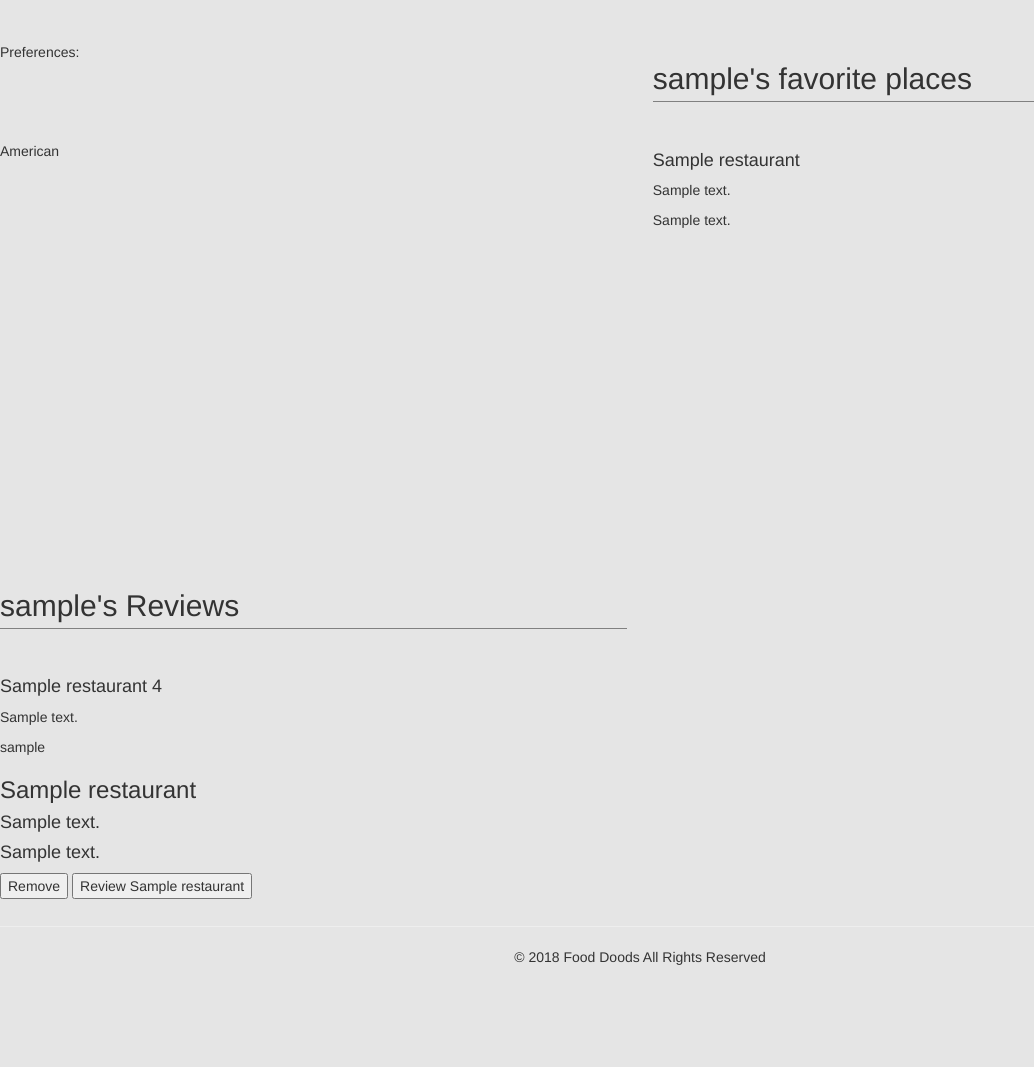
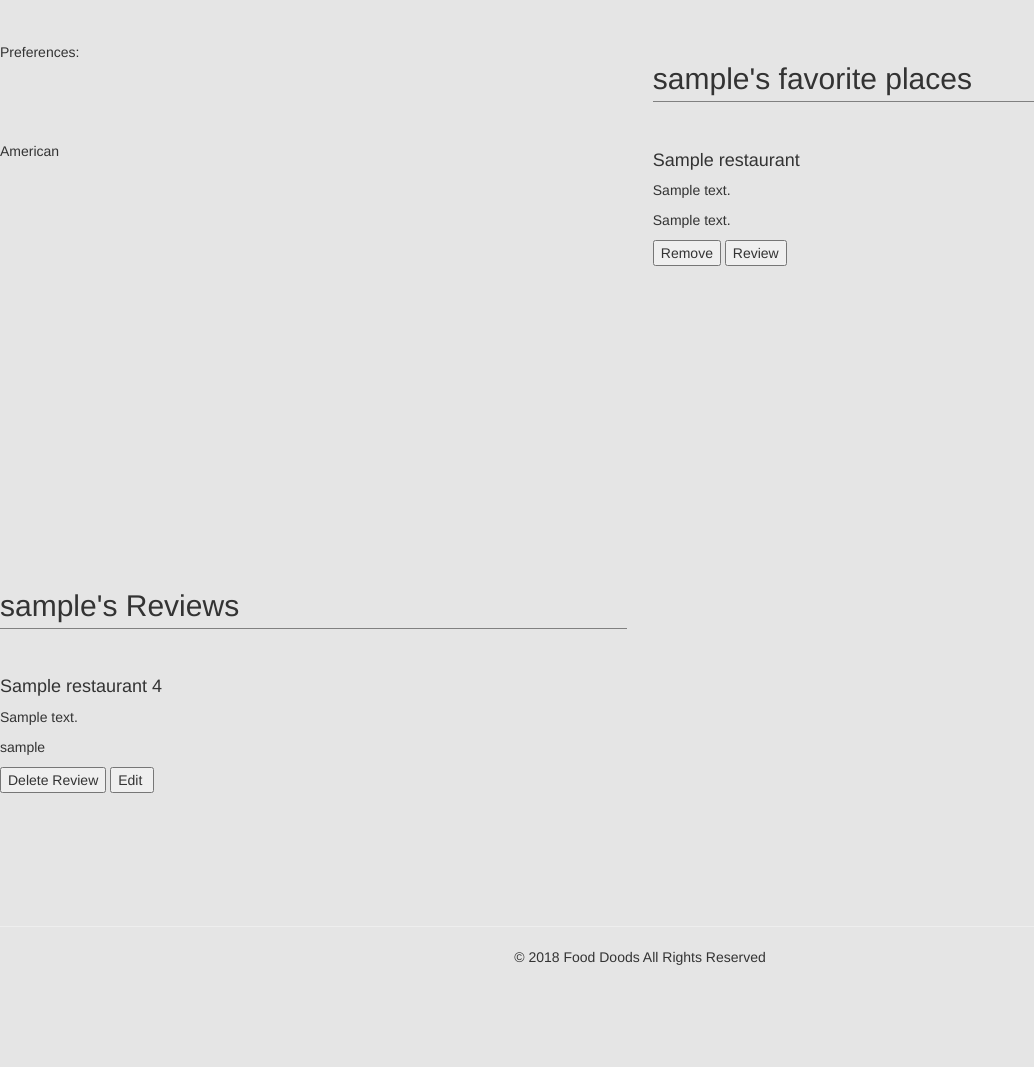
Before and after one commit to aduncan12/project-02, a Django app: page /userprofile in a window 1280 px wide. Shown: the part 584-1651 px from the top of the page, without its empty margins (0-1034 px from the left). Run offline with Django 3.2, Linux system fonts and the light colour scheme; a user stored in the database is signed in; data comes from the database, SQL or seed files in the repository; tables that the repository leaves empty hold one stand-in row (values such as "Sample post"); grey boxes marked "Sample" are stand-in pictures; some libraries are stand-ins or nearby versions; some web fonts are replaced.

Commit message:
My useprofile version

```diff
--- a/foodie/templates/foodie/userprofile.html
+++ b/foodie/templates/foodie/userprofile.html
@@ -13,9 +13,11 @@
   <p id="profileDesc">Description: {{ userprofile.description }}</p>
   <!-- <p>Total preferences: {{ userprofile.preferences.all.length }}</p> -->
   <p id="profilePref">Preferences:</p>
+  <div id="preferences">
       {% for preference in userprofile.preferences.all %}
-    <p id="preferences">{{preference.cuisine}}</p>
+        <p>{{preference.cuisine}}</p>
       {% endfor %}
+  </div>
   <!-- check if user's profile's profile picture exist,
     parse the user picture path for img,
     else use the default picture from static path -->
@@ -27,16 +29,10 @@
         <p>{{review.content}}</p>
         <p>{{review.user}}</p>
         {% endfor %}
-
-        {% for rest in user_saved_rest %}
-          <h3>{{rest.name}}</h3>
-          <h4>{{rest.cuisine}}</h4>
-          <h4>{{rest.description}}</h4>
         <form action="review">
-              <input type="submit" value ="Remove">
-            <input type="submit" value="Review {{rest.name}}" />
+          <input type="submit" value ="Delete Review">
+          <input type="submit" value="Edit {{review.name}}" />
         </form>
-        {% endfor %}
   </div>
   <h2 id="profileRest"> {{ user }}'s favorite places</h2>
   <div id="user_saved">
@@ -44,8 +40,11 @@
         <h4>{{rest.name}}</h4>
         <p>{{rest.description}}</p>
         <p>{{rest.cuisine}}</p>
+        <form action="review">
+          <input type="submit" value ="Remove">
+          <input type="submit" value="Review" />
+        </form>
       {% endfor %}
   </div>
 </div>
-</div>
 {% endblock %}
--- a/foodie/urls.py
+++ b/foodie/urls.py
@@ -23,6 +23,7 @@ urlpatterns = [
     path('preferences', views.user_preferences, name='preferences'),
     path('review', views.create_review, name='review'),
     path('review/<int:pk>', views.review_view, name='review_view'),
+    path('review/<int:pk>', views.review_edit, name='review_edit'),
     path('review/<int:pk>/delete', views.review_delete, name='review_delete'),
     path('save_restaurant',views.save_restaurant, name='save_restaurant')
 ] + static(settings.MEDIA_URL, document_root=settings.MEDIA_ROOT)
--- a/foodie/views.py
+++ b/foodie/views.py
@@ -128,6 +128,18 @@ def user_preferences(request):
         return JsonResponse({"preferences": pref_array})
 
 @login_required
+def review_edit(request, pk):
+    review = Review.objects.get(id=pk)
+    if request.method == 'POST':
+        form = ReviewForm(request.POST, instance=review)
+        if form.is_valid():
+            review = form.save()
+            return redirect('userprofile', pk=review.id)
+    else:
+        form = ReviewForm(instance=review)
+    return render(request, 'foodie/review_form.html', {'form': form})
+
+@login_required
 def create_review(request):
     user = UserProfile.objects.get(id=request.user.id)
     if request.method == 'POST':
@@ -152,10 +164,6 @@ def review_view(request, pk):
 def save_restaurant(request):
     user = UserProfile.objects.get(id=request.user.id)
     if request.method == 'POST':
-        checkRest = Restaurant.objects.filter(name=QueryDict(request.body)['array[restaurant][name]'])
-        print(list(checkRest))
-        if QueryDict(request.body)['array[restaurant][name]'] not in checkRest:
-            print("Create")
         restaurant = Restaurant.objects.create(user=user)
         restaurant.name = QueryDict(request.body)['array[restaurant][name]']
         restaurant.description = QueryDict(request.body)['array[restaurant][location][address]']
```
Lines whose indentation alone changed are shown as unchanged.
